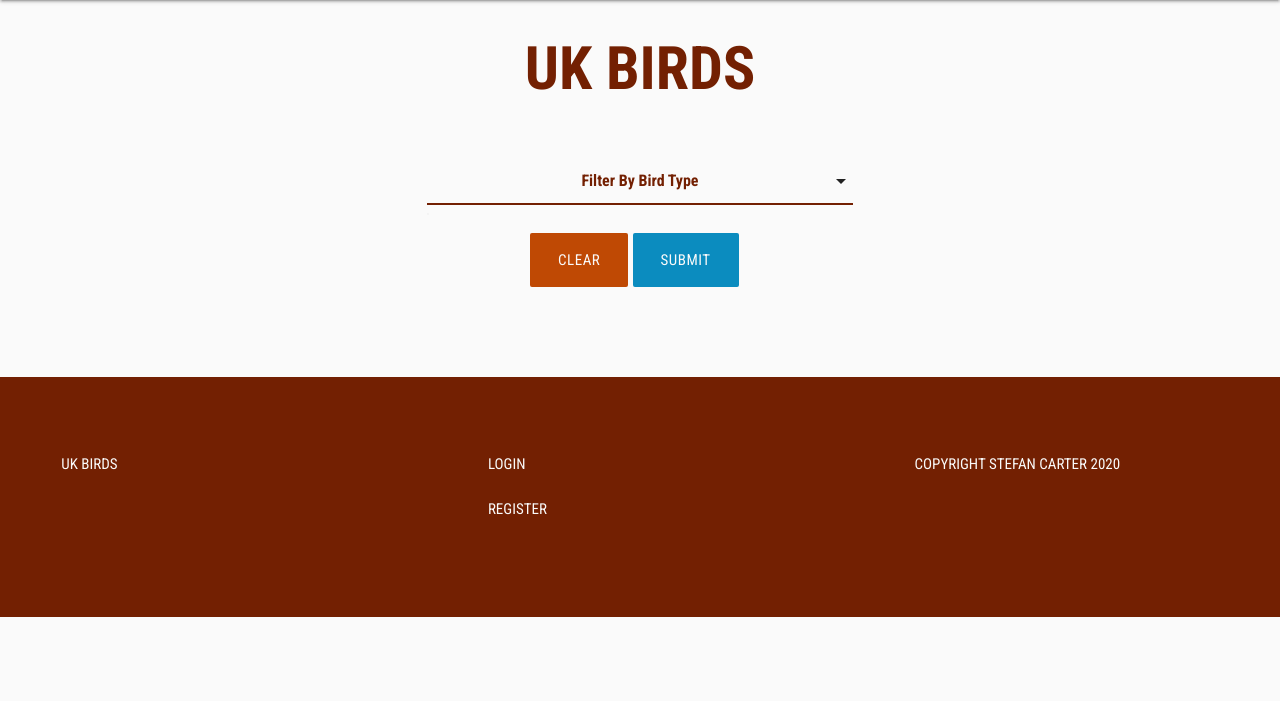
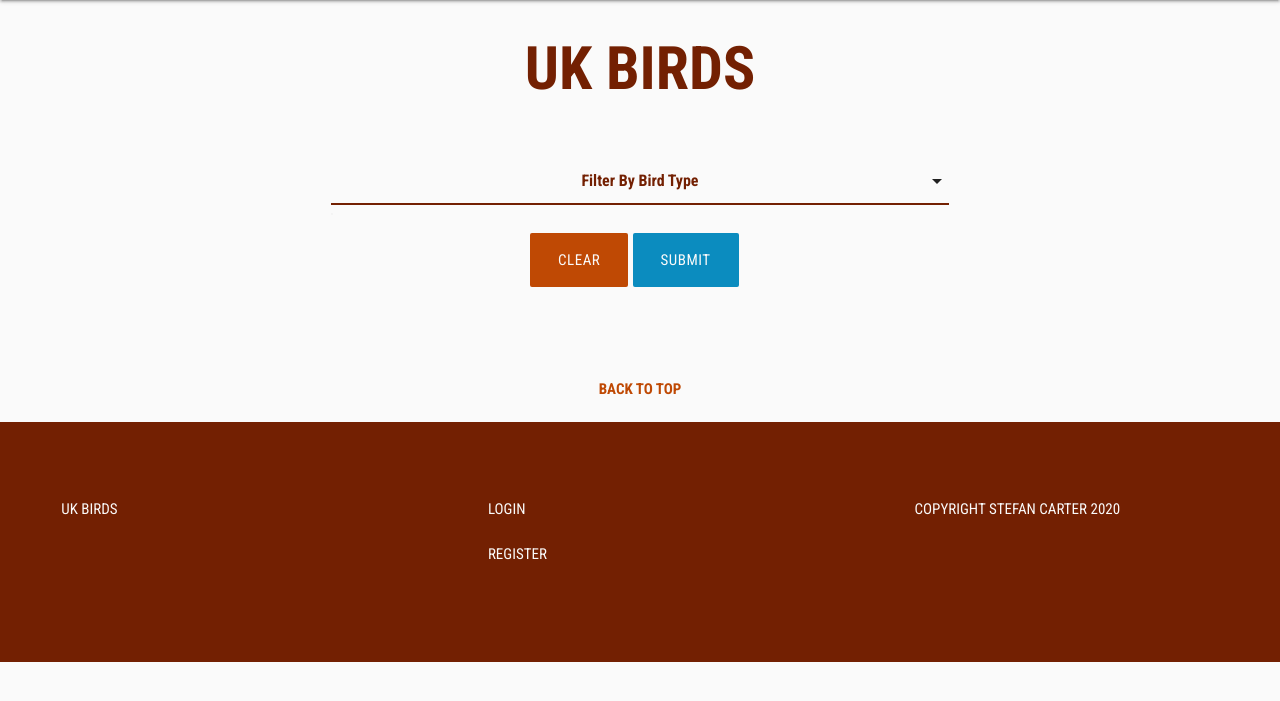
Before and after one commit to CarterStefan/bird_watcher, a Flask app: page /uk_birds in a window 1280 px wide. Shown: the part 64-765 px from the top of the page. Run offline with Flask 2, Linux system fonts and the light colour scheme; data that the repository does not hold is empty; some libraries are stand-ins or nearby versions; some web fonts are replaced.

Commit message:
Add back to top link on UK birds page

```diff
--- a/templates/bird_species.html
+++ b/templates/bird_species.html
@@ -1,6 +1,6 @@
 {% extends "base.html" %} {% block content %}
 
-<div class="container">
+<div>
   <div class="row">
     <div class="col s12">
         <h2 class="welcome_title"> UK BIRDS </h2>
@@ -43,7 +43,7 @@
 
   <div class="row">
     {% for birds in bird_species %}
-    <div class="col s12 m6 l4">
+    <div class="col s12 m6 l3">
       <div class="card">
         <div class="card-image">
           <img class="bird_card_image" src=" {{ birds.image }} ">
@@ -55,6 +55,11 @@
       </div>
     </div>
     {% endfor %}
+  </div>
+  <div class="row">
+    <div class="col s12 center">
+        <a href="{{ url_for('uk_birds') }}" class="bird_card_link">BACK TO TOP</a>
+    </div>
   </div>
 
   <!-- Only show Report Sighting and Add Bird if user is logged in -->
--- a/templates/edit_bird.html
+++ b/templates/edit_bird.html
@@ -134,7 +134,7 @@
         <!-- Category of bird -->
         <div class="input-field col s12 m6">
           <select id="bird_family" name="bird_family" class="icons">
-            <option value="" disabled>TEST</option>
+            <option value="bird.bird_family"></option>
             {% for family in bird_family %} {% if family.family_name ==
             bird.bird_family %}
             <option
```
